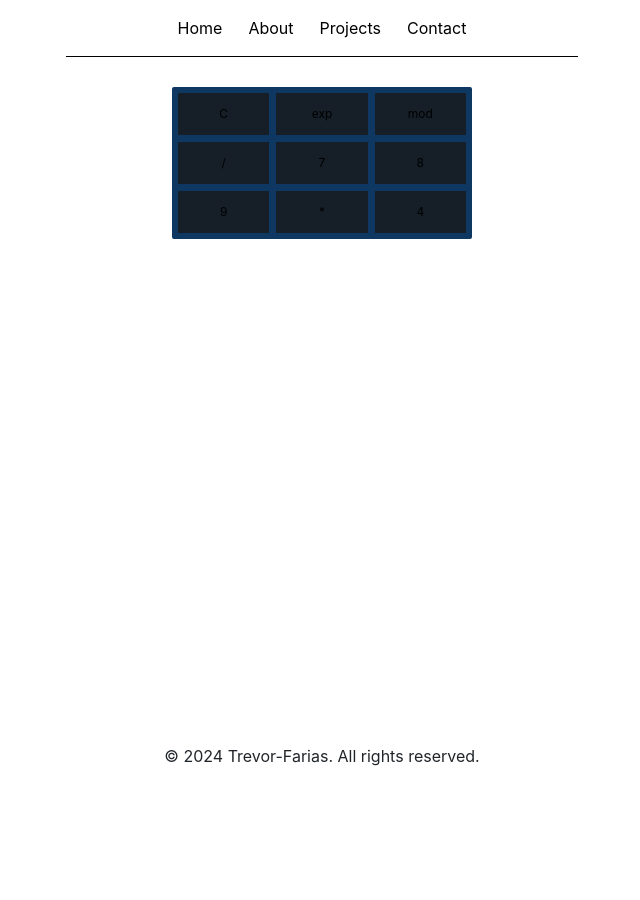
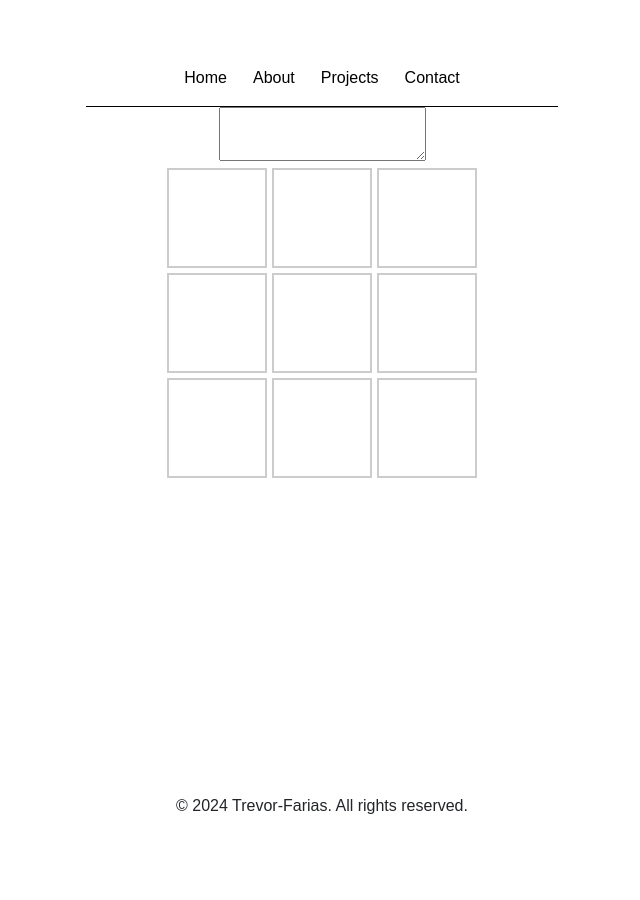
Before and after one commit to trevorfar/Portfolio_Site, a Flask app: page /ticTacToe in a window 1280 px wide. Shown: the whole page, without its empty margins (318-958 px from the left). Before the commit the page ends 766 px from the top, so only its background shows below. Run offline with Flask 3, Linux system fonts and the light colour scheme; some libraries are stand-ins or nearby versions.

Commit message:
Working board, stores all values need Check winner + General CSS

```diff
--- a/app.py
+++ b/app.py
@@ -14,6 +14,7 @@ Session(app)
 
 expHistory = []
 resHistory = []
+
 
 def get_db_connection():
     conn = sqlite3.connect('database.db')
@@ -36,6 +37,9 @@ def clear():
 def clearHistory():
    return [], []
 
+currentPlayer = 'X'
+
+
 def get_post(post_id):
     conn = get_db_connection()
     post = conn.execute('SELECT * FROM posts WHERE id = ?',
@@ -44,6 +48,7 @@ def get_post(post_id):
     if post is None:
         abort(404)
     return post
+
 
 
 @app.route('/')
@@ -98,6 +103,7 @@ def calculate():
     return render_template('calculator.html', result=result, expression=expression,
         expHistory=expHistory, resHistory=resHistory)
 
+
 @app.route('/ticTacToe')
 def ticTacToe():
-    return render_template('ticTacToe.html')
+    return render_template('ticTacToe.html', )
--- a/schema.sql
+++ b/schema.sql
@@ -1,8 +1,8 @@
-DROP TABLE IF EXISTS posts;
+-- Drop the table if it exists (for testing purposes)
+DROP TABLE IF EXISTS tic_tac_toe_boards;
 
-CREATE TABLE posts (
+-- Create the tic_tac_toe_boards table
+CREATE TABLE tic_tac_toe_boards (
     id INTEGER PRIMARY KEY AUTOINCREMENT,
-    created TIMESTAMP NOT NULL DEFAULT CURRENT_TIMESTAMP,
-    title TEXT NOT NULL,
-    content TEXT NOT NULL
+    board_data TEXT
 );
--- a/static/css/style_app2.css
+++ b/static/css/style_app2.css
@@ -1,27 +1,24 @@
-#tictactoeForm {
-    display: grid;
-    grid-template-columns: repeat(3, 1fr);
-    gap: 7px;
-    max-width: 300px;
-    margin: 30px auto 0 auto;
-    background-color: #0e3861;
-
-    border: 6px solid #0e3861;
-
-    border-radius: 2px;
-
+body {
+    font-family: 'Arial', sans-serif;
+    text-align: center;
+    margin: 50px;
 }
 
-#tictactoeForm button {
-    padding: 12px;
-    background-color: #161f28;
+
+#board {
+    display: grid;
+    grid-template-columns: repeat(3, 100px);
+    grid-gap: 5px;
+    justify-content: center;
+}
+.cell {
+    width: 100px;
+    height: 100px;
+    font-size: 24px;
+    border: 2px solid #ccc;
     cursor: pointer;
-    font-size: 12px;
-    text-align: center;
-    border: none;
 }
 
-#tictactoeForm button:hover {
-    opacity: 1;
-    background-color: rgb(81, 80, 80);
+.cell:hover{
+    background-color: red;
 }
--- /dev/null
+++ b/static/java/tictactoe.js
@@ -0,0 +1,35 @@
+let board = ['','','',
+             '','','',
+             '','',''];
+
+
+let currentPlayer = 'X';
+
+function makeMove(index){
+    if(board[index] == '' ){
+        board[index] = currentPlayer;
+        updateBoard();
+        swapPlayer();
+        // checkWinner();
+        updateDisplay();
+    }
+}
+
+function updateBoard(){
+    const cells = document.getElementsByClassName('cell');
+
+    for (let i = 0; i < cells.length; i++) {
+        cells[i].textContent = board[i];
+    }
+}
+
+function swapPlayer() {
+    currentPlayer = (currentPlayer === 'X') ? 'O' : 'X';
+}
+
+
+function updateDisplay() {
+    document.getElementById('display').value = board.join('');
+}
+
+updateBoard();
--- a/templates/calculator.html
+++ b/templates/calculator.html
@@ -11,6 +11,7 @@
 <div class="content">
 
 </div>
+
 <div id="Calculator">
 <form id="CalculatorForm" action="/calculate" method="post" >
 
--- a/templates/ticTacToe.html
+++ b/templates/ticTacToe.html
@@ -2,26 +2,29 @@
 
 {% block title %} Tic-Tac-Toe {% endblock %}
 
+{% block content %}
+    <link rel="stylesheet" href="{{ url_for('static', filename='css/style_app2.css') }}">
 
-{% block content %}
-<link rel="stylesheet" href="{{ url_for('static', filename='css/style_app2.css') }}">
-<div class="content">
-</div>
-    <div id="ticTacToe">
-    <form id="tictactoeForm" action="/ticTacToe" method="post">
-
-    <button type="button" onclick="clearExpression()">C</button>
-    <button type="button" onclick="appendToExpression('**')">exp</button>
-    <button type="button" onclick="appendToExpression('%')">mod</button>
-    <button type="button" onclick="appendToExpression('/')">/</button>
-    <button type="button" onclick="appendToExpression('7')">7</button>
-    <button type="button" onclick="appendToExpression('8')">8</button>
-    <button type="button" onclick="appendToExpression('9')">9</button>
-    <button type="button" onclick="appendToExpression('*')">*</button>
-    <button type="button" onclick="appendToExpression('4')">4</button>
-
-    </form>
+    <div class="content">
 
     </div>
+    <div id="ticDisplay">
+    <textarea name="ticTacToe" id="display" readonly style ="text-align: right"></textarea>
+    </div>
+          <div id="board">
+            <div class="cell" onclick ="makeMove(0)"></div>
+            <div class="cell" onclick ="makeMove(1)"></div>
+            <div class="cell" onclick ="makeMove(2)"></div>
+            <div class="cell" onclick ="makeMove(3)"></div>
+            <div class="cell" onclick ="makeMove(4)"></div>
+            <div class="cell" onclick ="makeMove(5)"></div>
+            <div class="cell" onclick ="makeMove(6)"></div>
+            <div class="cell" onclick ="makeMove(7)"></div>
+            <div class="cell" onclick ="makeMove(8)"></div>
+          </div>
+
+
+
+          <script src="{{ url_for('static', filename='java/tictactoe.js') }}"></script>
 
 {% endblock %}
```
Also changed, not shown: init_db.py (+20 -7 lines), static/css/SAVE.css (added, +37 -0 lines), README.md, database.db, 2 other files.
